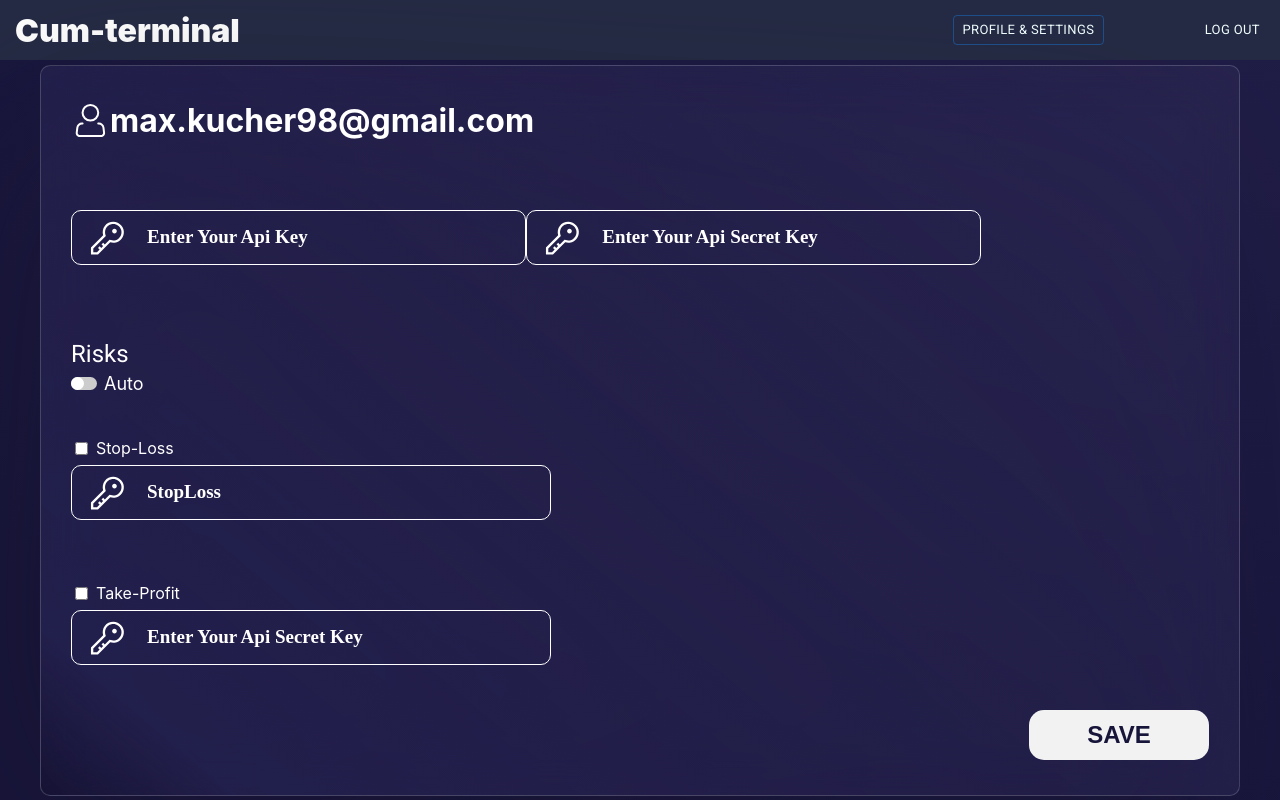
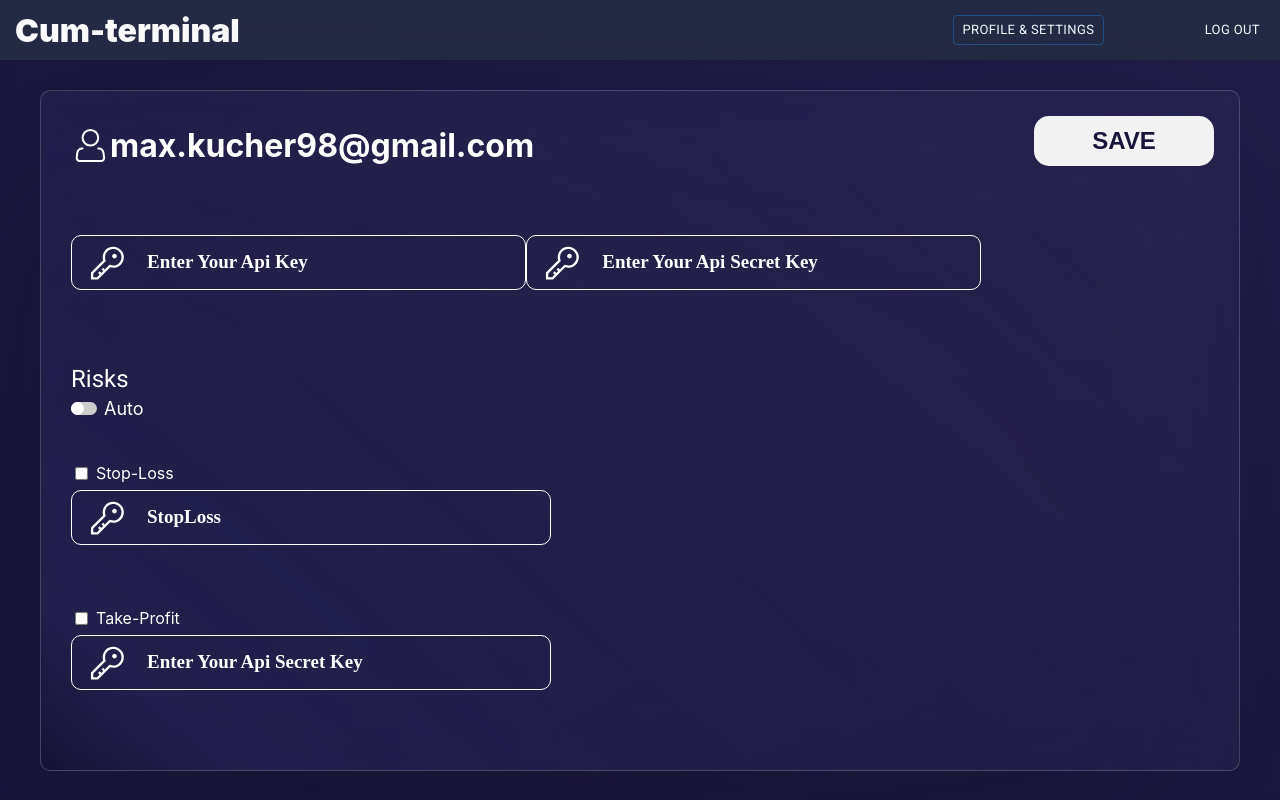
Before and after one commit to Kucher-mx/crypto-terminal, a React (Create React App) app: page /profile in a window 1280 px wide. Built offline with nearby package versions, Linux system fonts and the light colour scheme.

Commit message:
profile styles fix

```diff
--- a/src/pages/profile/profile.styles.css
+++ b/src/pages/profile/profile.styles.css
@@ -28,7 +28,9 @@
 }
 
 .profile_form button {
-    align-self: flex-end;
+    position: absolute;
+    top: 25px;
+    right: 25px;
 }
 
 .api_block {
```
